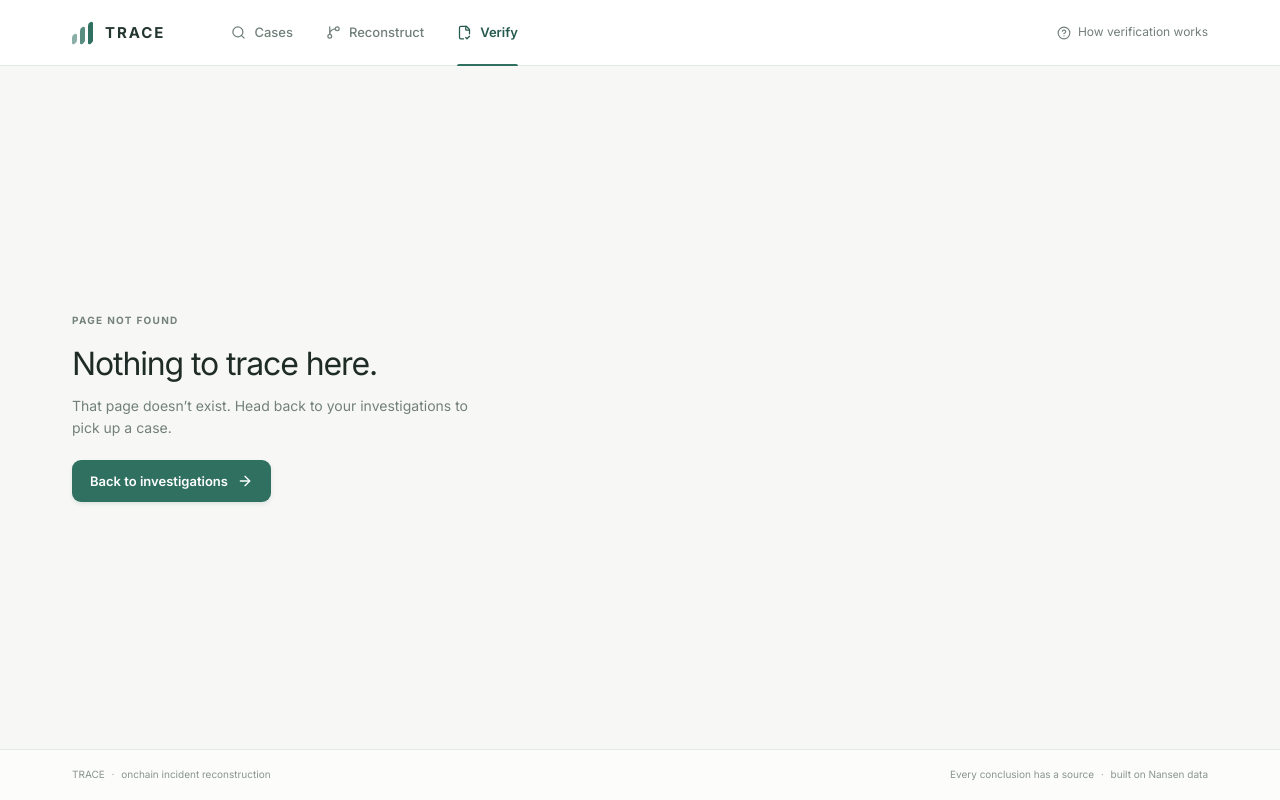
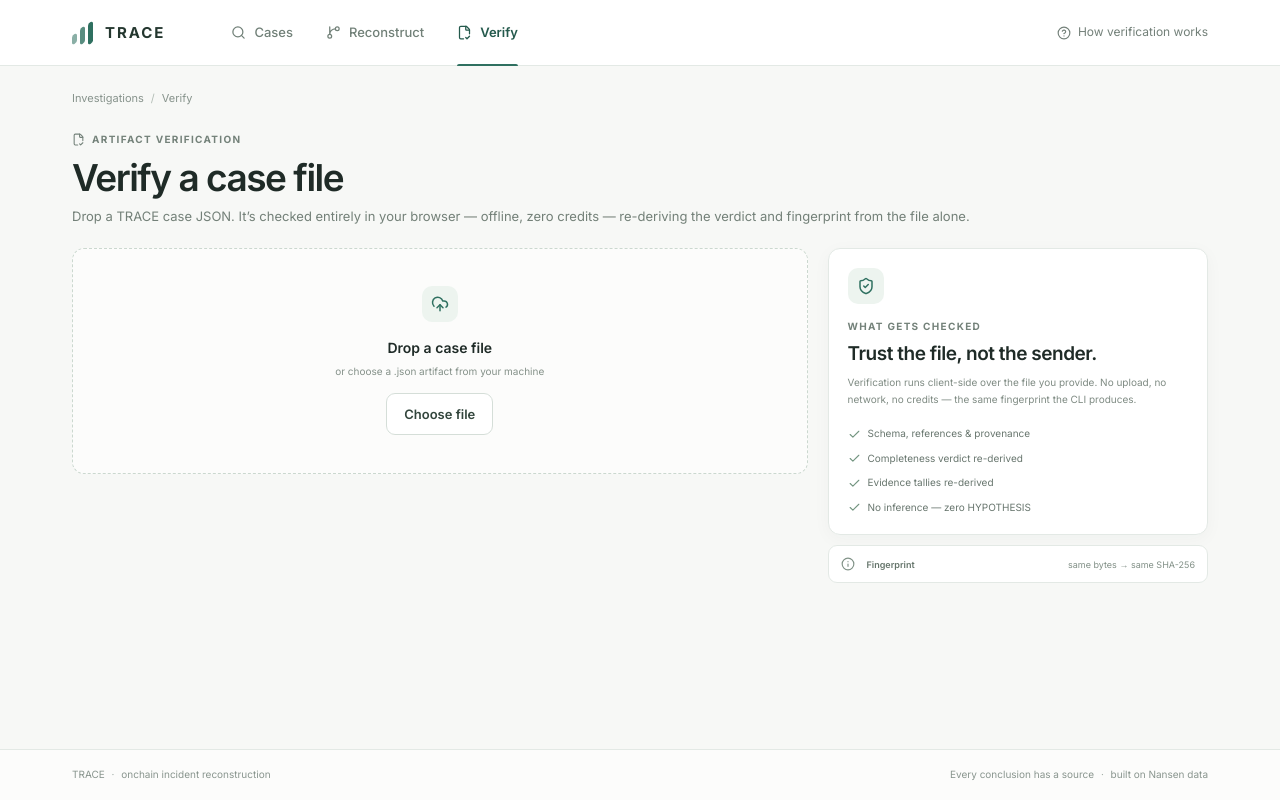
Before and after one commit to danielamodu/Trace, a Next.js app: page /verify in a window 1280 px wide. Before the commit this address had no page. Built offline with nearby package versions, Linux system fonts and the light colour scheme.

Commit message:
feat(verify): client-side artifact verifier page
Add /verify: a client-side dropzone that re-derives a case file's
schema, completeness and SHA-256 content fingerprint entirely in the
browser via verifyContract, with a raw-file fingerprint diagnostic.
No upload, no server round-trip.

```diff
--- /dev/null
+++ b/app/verify/page.tsx
@@ -0,0 +1,154 @@
+'use client';
+
+import { useCallback, useRef, useState } from 'react';
+import Link from 'next/link';
+import {
+  FileCheck2, UploadCloud, CircleCheck, CircleAlert, TriangleAlert,
+  Fingerprint, ShieldCheck, Info, Check, X,
+} from 'lucide-react';
+import type { InvestigationContract } from '@/src/contract/types.ts';
+import { verifyContract, type VerifyResult } from '@/src/contract/verify.ts';
+import { fmtWindow } from '@/components/format.ts';
+
+async function sha256Hex(text: string): Promise<string> {
+  const bytes = new TextEncoder().encode(text);
+  const digest = await globalThis.crypto.subtle.digest('SHA-256', bytes);
+  return [...new Uint8Array(digest)].map((b) => b.toString(16).padStart(2, '0')).join('');
+}
+
+interface Meta { caseId: string; dataSource: string; window: string; }
+
+export default function VerifyPage() {
+  const [dragging, setDragging] = useState(false);
+  const [fileName, setFileName] = useState('');
+  const [fileSize, setFileSize] = useState(0);
+  const [busy, setBusy] = useState(false);
+  const [parseError, setParseError] = useState('');
+  const [result, setResult] = useState<VerifyResult | null>(null);
+  const [rawSha, setRawSha] = useState('');
+  const [meta, setMeta] = useState<Meta | null>(null);
+  const inputRef = useRef<HTMLInputElement | null>(null);
+
+  const handleFile = useCallback(async (file: File) => {
+    setBusy(true);
+    setParseError('');
+    setResult(null);
+    setMeta(null);
+    setRawSha('');
+    setFileName(file.name);
+    setFileSize(file.size);
+    try {
+      const text = await file.text();
+      setRawSha(await sha256Hex(text));
+      let parsed: unknown;
+      try { parsed = JSON.parse(text); } catch { setParseError('That file is not valid JSON.'); setBusy(false); return; }
+      const res = await verifyContract(parsed);
+      setResult(res);
+      const c = parsed as Partial<InvestigationContract>;
+      setMeta({
+        caseId: c.caseId ?? '—',
+        dataSource: c.dataSource === 'live-nansen' ? 'Live Nansen' : c.dataSource === 'fixture-cache' ? 'Fixture cache' : '—',
+        window: c.investigation?.window ? fmtWindow(c.investigation.window) : '—',
+      });
+    } catch (err) {
+      setParseError(err instanceof Error ? err.message : 'Could not read that file.');
+    } finally {
+      setBusy(false);
+    }
+  }, []);
+
+  const onDrop = useCallback((e: React.DragEvent) => {
+    e.preventDefault();
+    setDragging(false);
+    const file = e.dataTransfer.files?.[0];
+    if (file) void handleFile(file);
+  }, [handleFile]);
+
+  return (
+    <div className="page-wrap verify-page">
+      <div className="breadcrumbs"><Link href="/">Investigations</Link><span className="breadcrumb-slash">/</span><span>Verify</span></div>
+      <div className="form-heading verify-heading">
+        <div className="eyebrow"><FileCheck2 size={13} aria-hidden="true" /> ARTIFACT VERIFICATION</div>
+        <h1>Verify a case file</h1>
+        <p>Drop a TRACE case JSON. It’s checked entirely in your browser — offline, zero credits — re-deriving the verdict and fingerprint from the file alone.</p>
+      </div>
+      <div className="verify-layout">
+        <div className="verify-main">
+          <div
+            className={`dropzone${dragging ? ' is-dragging' : ''}${fileName ? ' has-file' : ''}`}
+            onDragOver={(e) => { e.preventDefault(); setDragging(true); }}
+            onDragLeave={() => setDragging(false)}
+            onDrop={onDrop}
+          >
+            <span className="aside-icon"><UploadCloud size={18} aria-hidden="true" /></span>
+            <h2>{fileName || 'Drop a case file'}</h2>
+            <p>{fileName ? `${fileSize.toLocaleString()} bytes` : 'or choose a .json artifact from your machine'}</p>
+            <button type="button" className="button button-secondary" onClick={() => inputRef.current?.click()}>Choose file</button>
+            <input ref={inputRef} type="file" accept="application/json,.json" hidden onChange={(e) => { const f = e.target.files?.[0]; if (f) void handleFile(f); }} />
+          </div>
+
+          {busy ? <div className="loading-row"><span className="loading-pip" /> Verifying…</div> : null}
+
+          {parseError ? (
+            <div className="verify-error"><TriangleAlert size={15} aria-hidden="true" /><div><strong>Could not verify</strong><p>{parseError}</p></div></div>
+          ) : null}
+
+          {result ? (
+            <>
+              <div className={`verify-result ${result.ok ? 'ok' : 'bad'}`}>
+                <span className="result-icon">{result.ok ? <CircleCheck size={20} aria-hidden="true" /> : <CircleAlert size={20} aria-hidden="true" />}</span>
+                <div>
+                  <strong>{result.ok ? 'Artifact verified' : 'Verification failed'}</strong>
+                  <p>{result.ok
+                    ? 'Every check re-derived from the file passed. This artifact is internally consistent and its verdict holds.'
+                    : `${result.checks.filter((c) => !c.ok).length} check(s) did not hold — see the breakdown below.`}</p>
+                </div>
+                <span className="result-state">{result.algorithm}</span>
+              </div>
+
+              <div className="verify-checks">
+                {result.checks.map((c) => (
+                  <div key={c.id} className={`verify-check ${c.ok ? 'pass' : 'fail'}`}>
+                    {c.ok ? <Check size={14} aria-hidden="true" /> : <X size={14} aria-hidden="true" />}
+                    <div><strong>{c.label}</strong><p>{c.detail}</p></div>
+                  </div>
+                ))}
+              </div>
+
+              <div className="file-report">
+                <div className="file-report-head">
+                  <span className="aside-icon"><FileCheck2 size={16} aria-hidden="true" /></span>
+                  <div><strong>{fileName || 'case.json'}</strong><span>{result.recomputed.completeness} · {result.recomputed.counts.observedFacts} facts</span></div>
+                </div>
+                {meta ? (
+                  <div className="identity-grid">
+                    <div><span>Case ID</span><strong>{meta.caseId}</strong></div>
+                    <div><span>Source</span><strong>{meta.dataSource}</strong></div>
+                    <div><span>Window</span><strong>{meta.window}</strong></div>
+                  </div>
+                ) : null}
+                <div className="fingerprint-row"><span><Fingerprint size={11} aria-hidden="true" /> Content fingerprint (SHA-256)</span><code>{result.fingerprint}</code></div>
+                {rawSha ? <div className="fingerprint-row"><span><Fingerprint size={11} aria-hidden="true" /> Raw file digest (diagnostic)</span><code>{rawSha}</code></div> : null}
+              </div>
+            </>
+          ) : null}
+        </div>
+        <aside className="verify-aside">
+          <div className="aside-card">
+            <span className="aside-icon"><ShieldCheck size={18} aria-hidden="true" /></span>
+            <div className="eyebrow">WHAT GETS CHECKED</div>
+            <h2>Trust the file, not the sender.</h2>
+            <p>Verification runs client-side over the file you provide. No upload, no network, no credits — the same fingerprint the CLI produces.</p>
+            <div className="verify-checklist">
+              <span><Check size={13} aria-hidden="true" /> Schema, references & provenance</span>
+              <span><Check size={13} aria-hidden="true" /> Completeness verdict re-derived</span>
+              <span><Check size={13} aria-hidden="true" /> Evidence tallies re-derived</span>
+              <span><Check size={13} aria-hidden="true" /> No inference — zero HYPOTHESIS</span>
+            </div>
+          </div>
+          <div className="aside-mini"><Info size={14} aria-hidden="true" /> <strong>Fingerprint</strong> <span>same bytes → same SHA-256</span></div>
+        </aside>
+      </div>
+    </div>
+  );
+}
```
